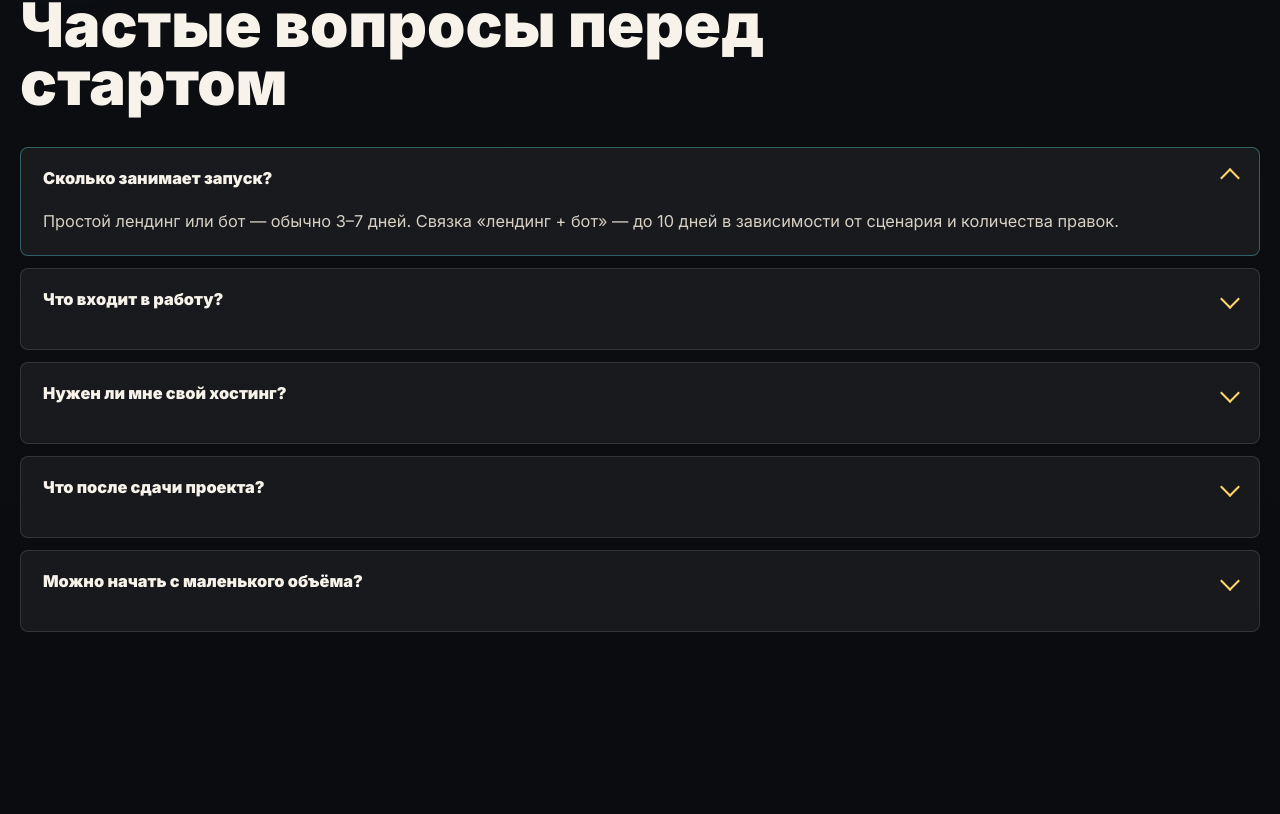
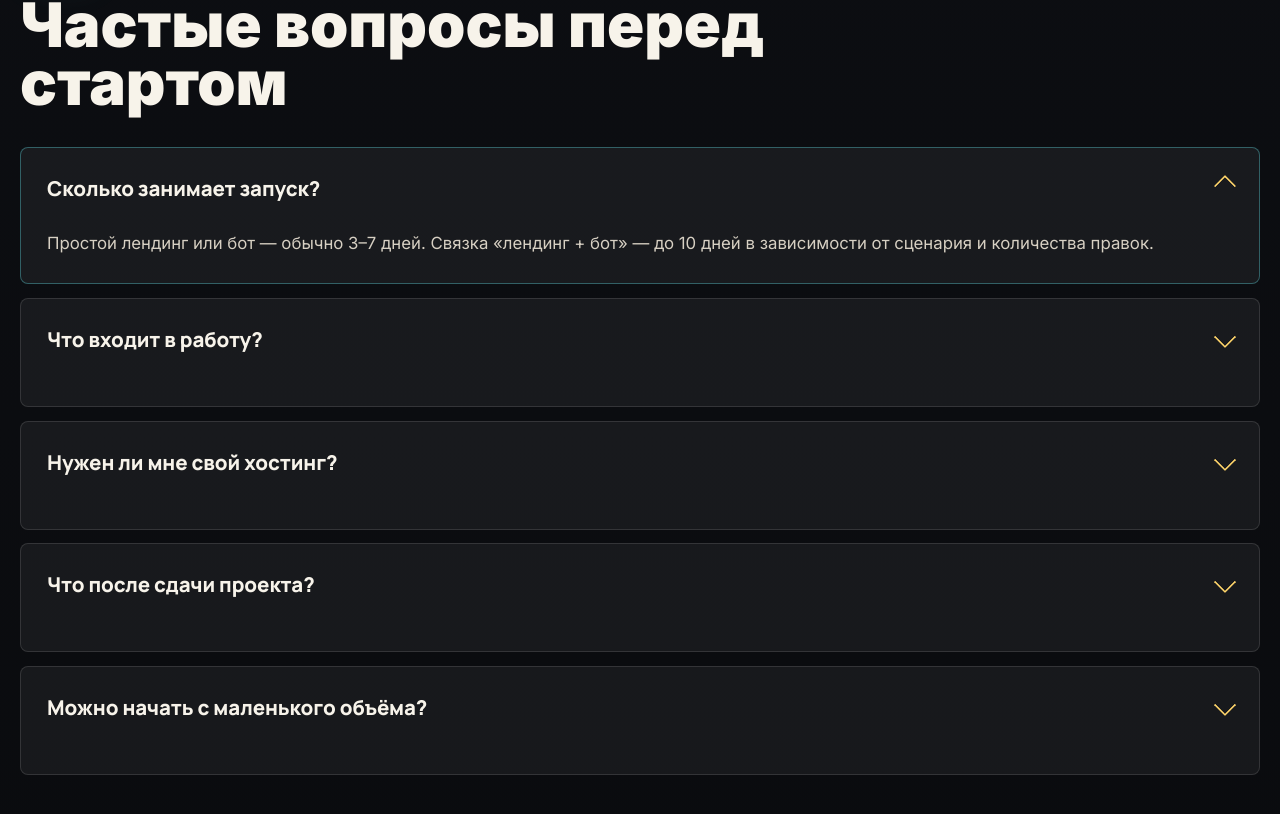
Before and after one commit to AlexLestVibe2099/portfolio, a React (Vite) app: page / in a window 1280 px wide. Shown: the part 3905-4719 px from the top of the page. Built offline with nearby package versions, Linux system fonts and the light colour scheme.

Commit message:
Improve FAQ typography readability

```diff
--- a/src/styles.css
+++ b/src/styles.css
@@ -546,7 +546,7 @@ p {
 
 .faq-list {
   display: grid;
-  gap: 12px;
+  gap: 14px;
 }
 
 .faq-item {
@@ -565,26 +565,39 @@ p {
   width: 100%;
   align-items: center;
   justify-content: space-between;
-  gap: 18px;
-  padding: 20px 22px;
+  gap: 20px;
+  padding: 26px 26px;
   border: 0;
   background: transparent;
   color: var(--text);
   cursor: pointer;
-  font: inherit;
-  font-size: 1.02rem;
-  font-weight: 850;
+  font-family: Manrope, Inter, system-ui, sans-serif;
+  font-size: clamp(1.08rem, 1.6vw, 1.28rem);
+  font-weight: 800;
+  line-height: 1.4;
+  letter-spacing: -0.005em;
   text-align: left;
+  transition: color 180ms ease;
+}
+
+.faq-item__trigger:hover {
+  color: var(--cyan);
 }
 
 .faq-item__trigger i {
   flex: 0 0 auto;
-  width: 14px;
-  height: 14px;
-  border-right: 2px solid var(--yellow);
-  border-bottom: 2px solid var(--yellow);
+  width: 16px;
+  height: 16px;
+  margin-top: -4px;
+  border-right: 2.5px solid var(--yellow);
+  border-bottom: 2.5px solid var(--yellow);
+  border-radius: 1px;
   transform: rotate(45deg);
-  transition: transform 180ms ease;
+  transition: transform 180ms ease, border-color 180ms ease;
+}
+
+.faq-item__trigger:hover i {
+  border-color: var(--cyan);
 }
 
 .faq-item--open .faq-item__trigger i {
@@ -606,9 +619,11 @@ p {
 
 .faq-item__answer {
   min-height: 0;
-  padding: 0 22px 20px;
+  padding: 0 26px 26px;
   overflow: hidden;
   color: #d7d0c3;
+  font-size: 1.05rem;
+  line-height: 1.7;
 }
 
 .lead-form {
```
